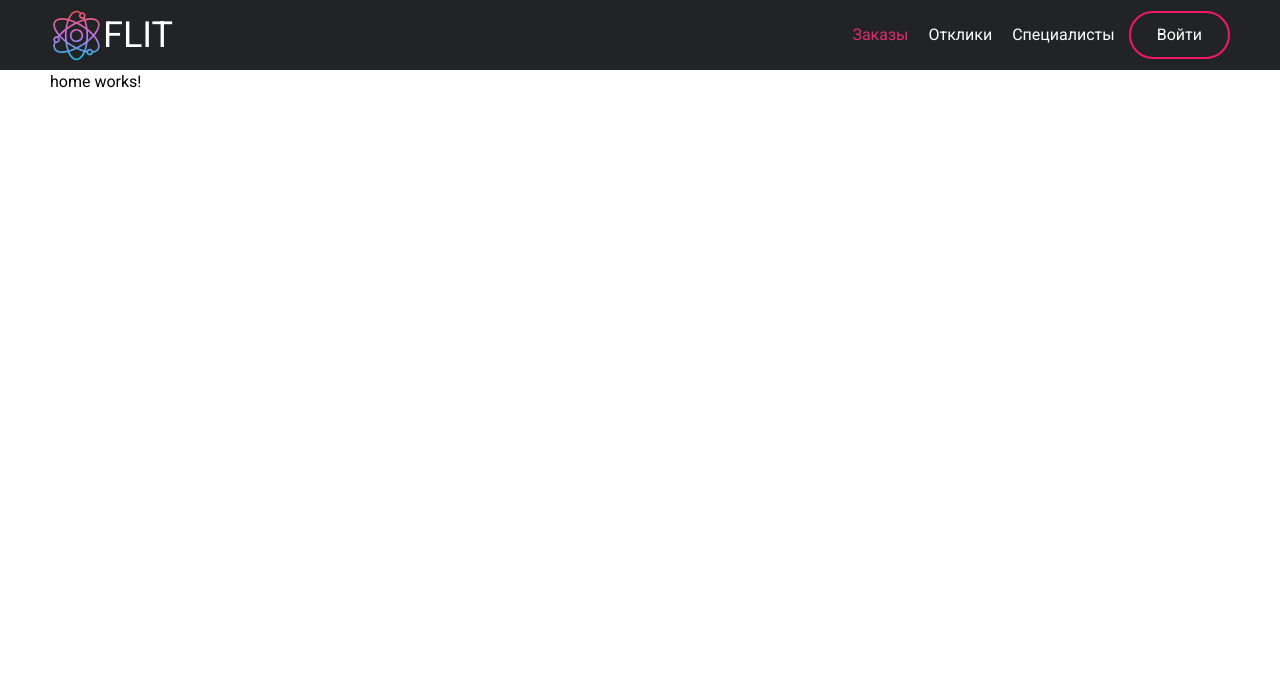
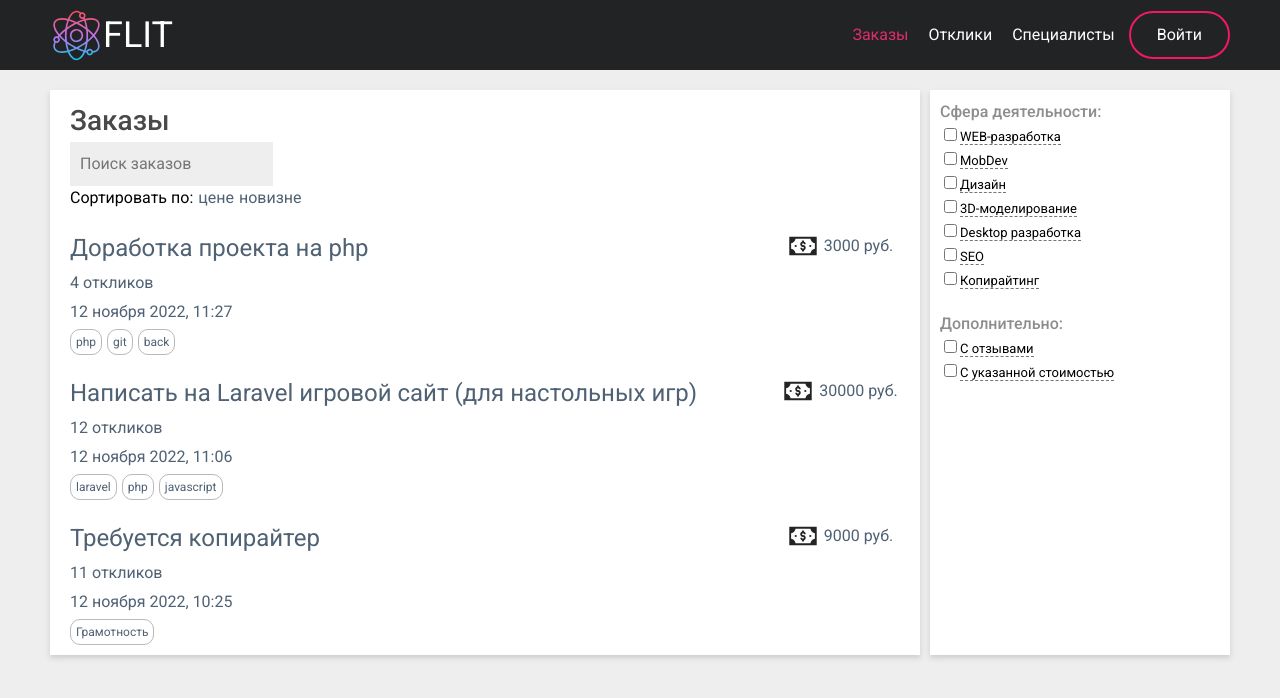
Before and after one commit to Haze272/FLIT, an Angular app in the folder app/: page / in a window 1280 px wide. Shown: the top 698 px of the page. Built offline with nearby package versions, Linux system fonts and the light colour scheme.

Commit message:
Отображение заказов

```diff
--- a/app/src/app/app.module.ts
+++ b/app/src/app/app.module.ts
@@ -8,6 +8,7 @@ import { SidenavComponent } from './shared/components/navigation/sidenav/sidenav
 import { BrowserAnimationsModule } from '@angular/platform-browser/animations';
 import { HomeComponent } from './pages/home/home.component';
 import {FormsModule} from "@angular/forms";
+import { TaskComponent } from './pages/home/components/task/task.component';
 
 @NgModule({
   declarations: [
@@ -15,6 +16,7 @@ import {FormsModule} from "@angular/forms";
     HeaderComponent,
     SidenavComponent,
     HomeComponent,
+    TaskComponent,
   ],
     imports: [
         BrowserModule,
--- /dev/null
+++ b/app/src/app/pages/home/components/task/task.component.html
@@ -0,0 +1,14 @@
+<div class="wrapper">
+  <div class="task-body">
+    <a href="" class="title">{{ task.title }}</a>
+    <span class="responses">{{ task.responsesCount }} откликов</span>
+    <span class="date">{{ task.date }}</span>
+    <div class="tags-container">
+      <a href="#" class="tag" *ngFor="let tag of task.tags">{{ tag }}</a>
+    </div>
+  </div>
+  <div class="price">
+    <img src="/assets/img/cash.svg" alt="">
+    <span>{{ task.price }} руб.</span>
+  </div>
+</div>
--- /dev/null
+++ b/app/src/app/pages/home/components/task/task.component.scss
@@ -0,0 +1,62 @@
+.wrapper {
+  display: flex;
+  gap: 20px;
+
+  span {
+    color: #4f6173;
+  }
+
+  a {
+    color: #4f6173;
+
+    &:hover {
+      color: #2d343d;
+    }
+  }
+}
+
+.task-body {
+  display: flex;
+  flex-direction: column;
+  flex: 1 1 auto;
+  gap: 5px;
+
+  .title {
+    font-size: 24px;
+  }
+
+  .tags-container {
+    display: flex;
+    gap: 5px;
+
+    .tag {
+      border: 1px solid #b9b9b9;
+      border-radius: 10px;
+      padding: 3px 5px;
+      font-size: 12px;
+
+      &:hover {
+        background-color: #676767;
+        color: white;
+      }
+    }
+  }
+}
+
+.price {
+  display: flex;
+  justify-content: center;
+  align-items: center;
+  align-self: start;
+  gap: 5px;
+  min-width: 120px;
+
+  span {
+    word-break: normal;
+  }
+
+  img {
+    width: 32px;
+    filter: invert(11%) sepia(1%) saturate(2073%) hue-rotate(224deg) brightness(94%) contrast(91%);
+  }
+}
--- /dev/null
+++ b/app/src/app/pages/home/components/task/task.component.ts
@@ -0,0 +1,17 @@
+import {Component, Input, OnInit} from '@angular/core';
+import {ITask} from "../../../../shared/models/task.interface";
+
+@Component({
+  selector: 'app-task',
+  templateUrl: './task.component.html',
+  styleUrls: ['./task.component.scss']
+})
+export class TaskComponent implements OnInit {
+  @Input() task!: ITask;
+
+  constructor() { }
+
+  ngOnInit(): void {
+  }
+
+}
--- a/app/src/app/pages/home/home.component.html
+++ b/app/src/app/pages/home/home.component.html
@@ -1,3 +1,38 @@
 <section>
-  <p>home works!</p>
+  <main>
+    <h1>Заказы</h1>
+    <input type="text" placeholder="Поиск заказов">
+    <div class="sort-container">
+      Сортировать по:
+      <a href="">цене</a>
+      <a href="">новизне</a>
+    </div>
+    <div class="taskWrapper">
+      <app-task *ngFor="let task of tasks" [task]="task"></app-task>
+    </div>
+  </main>
+  <div class="category-sorting">
+    <div class="option">
+      <p>Сфера деятельности:</p>
+      <div class="checkbox-container">
+        <div class="task-type" *ngFor="let taskType of taskTypes">
+          <input type="checkbox">
+          <span>{{ taskType.name }}</span>
+        </div>
+      </div>
+    </div>
+    <div class="option">
+      <p>Дополнительно:</p>
+      <div class="checkbox-container">
+        <div class="additional-option">
+          <input type="checkbox">
+          <span>С отзывами</span>
+        </div>
+        <div class="additional-option">
+          <input type="checkbox">
+          <span>С указанной стоимостью</span>
+        </div>
+      </div>
+    </div>
+  </div>
 </section>
--- a/app/src/app/pages/home/home.component.scss
+++ b/app/src/app/pages/home/home.component.scss
@@ -0,0 +1,62 @@
+section {
+  display: flex;
+  gap: 10px;
+  margin-top: 20px;
+}
+
+main {
+  background-color: white;
+  padding: 10px 20px;
+  flex: 1 1 auto;
+  box-shadow: 0px 3px 5px 0 rgb(174 174 174 / 50%);
+}
+
+.taskWrapper {
+  display: flex;
+  flex-direction: column;
+  gap: 20px;
+  padding: 20px 0 0 0;
+}
+
+h1 {
+  color: #494949;
+  font-size: 28px;
+  font-weight: 500;
+}
+
+.sort-container {
+  display: flex;
+  gap: 5px;
+
+  a {
+    color: #4f6173;
+  }
+}
+
+.category-sorting {
+  background-color: white;
+  width: 300px;
+  padding: 10px;
+  box-shadow: 0px 3px 5px 0 rgb(174 174 174 / 50%);
+  display: flex;
+  flex-direction: column;
+  gap: 20px;
+
+  .option {
+    p {
+      font-size: 16px;
+      font-weight: 500;
+      color: #8d8d8d;
+    }
+
+    .checkbox-container {
+      display: flex;
+      flex-direction: column;
+    }
+
+    span {
+      font-size: 13px;
+      border-bottom: 1px dashed #757575;
+    }
+  }
+}
--- a/app/src/app/pages/home/home.component.ts
+++ b/app/src/app/pages/home/home.component.ts
@@ -1,15 +1,23 @@
 import { Component, OnInit } from '@angular/core';
+import {TaskService} from "./services/task.service";
+import {ITask} from "../../shared/models/task.interface";
+import {ITaskType} from "../../shared/models/task-type.interface";
 
 @Component({
   selector: 'app-home',
   templateUrl: './home.component.html',
-  styleUrls: ['./home.component.scss']
+  styleUrls: ['./home.component.scss'],
+  providers: [TaskService]
 })
 export class HomeComponent implements OnInit {
+  tasks: ITask[] = [];
+  taskTypes: ITaskType[] = [];
 
-  constructor() { }
+  constructor(private taskService: TaskService) { }
 
   ngOnInit(): void {
+    this.tasks = this.taskService.getMockProducts();
+    this.taskTypes = this.taskService.getMockTaskTypes();
   }
 
 }
--- /dev/null
+++ b/app/src/app/pages/home/services/task.service.ts
@@ -0,0 +1,82 @@
+import {ITask} from "../../../shared/models/task.interface";
+import {ITaskType} from "../../../shared/models/task-type.interface";
+
+export class TaskService {
+  getMockProducts() {
+    let products: ITask[] = [
+      {
+        title: 'Доработка проекта на php',
+        description: 'Требуется включиться в два проекта и дорабатывать их по задачам. Только бек. Фронт написан на vue. Команды и студии не интересны. Отклик начните с ответа на три плюс три. Более детальное обсуждение с каждым разработчиком индивидуально. В отклике укажите, сколько готовый уделять в день, когда готовы приступить и где находитесь территориально, работа сделка или по часам.',
+        price: 3000,
+        tags: ['php', 'git', 'back'],
+        taskType: {
+          name: 'Back-end',
+          description: ''
+        },
+        date: '12 ноября 2022, 11:27',
+        responsesCount: 4
+      },
+      {
+        title: 'Написать на Laravel игровой сайт (для настольных игр)',
+        description: 'Необходимо на Laravel (без использования Node.Js) написать игровой сайт, где зарегистрированные пользователи играли бы друг с другом в режиме реального времени в настольные игры (пока только шашки). Гости могут только просматривать текущие игры. Также нужна возможность чата между игроками, статистика, таблица лидеров, турниры (круговые и швейцарка).',
+        price: 30000,
+        tags: ['laravel', 'php', 'javascript'],
+        taskType: {
+          name: 'WEB-разработка',
+          description: ''
+        },
+        date: '12 ноября 2022, 11:06',
+        responsesCount: 12
+      },
+      {
+        title: 'Требуется копирайтер',
+        description: 'Ищем копирайтеров и людей, которые любят работать с текстом\n' +
+          'Работа удаленная и заключается в печати текста со сканов\n' +
+          'Время работы любое. Есть менеджер, который даст ответ на все вопросы и поможет разобраться в работе.',
+        price: 9000,
+        tags: ['Грамотность'],
+        taskType: {
+          name: 'Копирайтинг',
+          description: ''
+        },
+        date: '12 ноября 2022, 10:25',
+        responsesCount: 11
+      },
+    ];
+    return products;
+  }
+
+  getMockTaskTypes() {
+    let taskTypes: ITaskType[] = [
+      {
+        name: 'WEB-разработка',
+        description: 'Задание содержит в себе разработку всего, что связано в WEB'
+      },
+      {
+        name: 'MobDev',
+        description: 'Задание является разработкой/доработкой мобильного ПО'
+      },
+      {
+        name: 'Дизайн',
+        description: 'Задание состоит из составления дизайна, макета или другой цифровой графики'
+      },
+      {
+        name: '3D-моделирование',
+        description: ''
+      },
+      {
+        name: 'Desktop разработка',
+        description: ''
+      },
+      {
+        name: 'SEO',
+        description: ''
+      },
+      {
+        name: 'Копирайтинг',
+        description: ''
+      }
+    ];
+    return taskTypes;
+  }
+}
--- /dev/null
+++ b/app/src/app/shared/models/task-type.interface.ts
@@ -0,0 +1,4 @@
+export interface ITaskType {
+  name: string,
+  description: string
+}
--- a/app/src/styles.scss
+++ b/app/src/styles.scss
@@ -84,6 +84,7 @@ ol[class] {
 /* Элементы a, у которых нет класса, сбрасываем до дефолтных стилей */
 a {
   text-decoration: none;
+  color: black;
 }
 
 /* Упрощаем работу с изображениями */
@@ -105,6 +106,18 @@ select {
   font: inherit;
 }
 
+input {
+  outline: none;
+  background-color: #EEEEEE;
+  border: none;
+  padding: 10px 10px;
+
+  &:active, &:hover, &:focus {
+    outline: 0;
+    outline-offset: 0;
+  }
+}
+
 /* Удаляем все анимации и переходы для людей, которые предпочитай их не использовать */
 @media (prefers-reduced-motion: reduce) {
   * {
@@ -120,6 +133,7 @@ body {
   margin: 0;
   font-family: Roboto, "Helvetica Neue", sans-serif;
   overflow-x: hidden;
+  background-color: #EEEEEE;
 }
 
 section, header, footer {
```
Also changed, not shown: app/src/app/shared/models/task.interface.ts (added, +11 -0 lines), app/src/assets/img/cash.svg (added).
